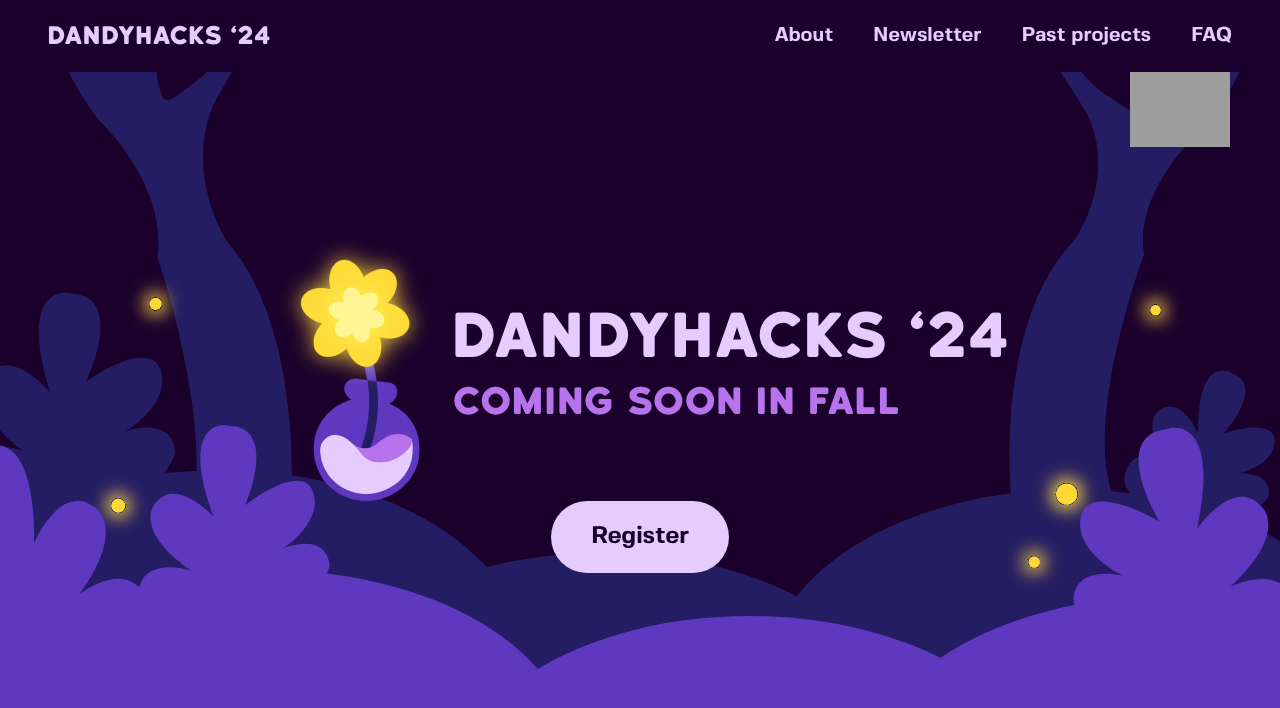
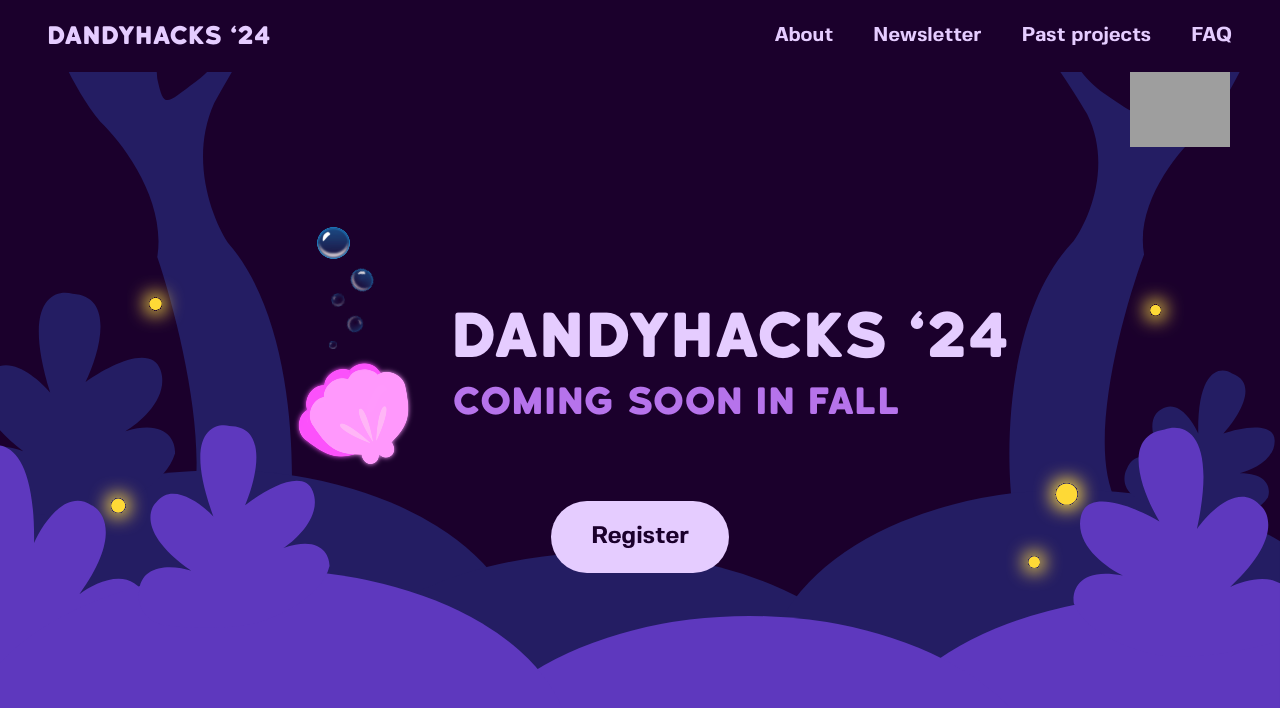
Before and after one commit to UR-dandyhacks/DandyHacks24, a website: page index.html in a window 1280 px wide. Drawn offline with nearby package versions, Linux system fonts and the light colour scheme; grey boxes are pictures that could not be loaded.

Commit message:
New teaser logo icon, removed unused images

```diff
--- a/index.html
+++ b/index.html
@@ -47,7 +47,7 @@
       </div>
       <div class="flex flex-col gap-6 md:gap-0">
         <div class="flex flex-col md:flex-row items-center justify-center gap-6 md:gap-2.5">
-          <img class="md:max-lg:h-1/2" src="img/logo.png" alt="The logo of DandyHacks 2023" />
+          <img class="md:max-lg:h-1/2 w-44 h-auto" src="img/clamshell.png" alt="A sneakpeak at Dandyhacks 2024" />
           <div class="flex flex-col items-center md:items-start gap-4">
             <h1 class="text-4xl lg:text-6xl">DandyHacks &OpenCurlyQuote;24</h1>
             <h2 class="text-2xl lg:text-4xl text-purple">Coming Soon In Fall</h2>
```
Also changed, not shown: img/clamshell.png (added), img/logo.png (deleted), img/sponsors.png (deleted), img/sponsors_lavender.png (deleted), img/sponsors_white.png (deleted).
